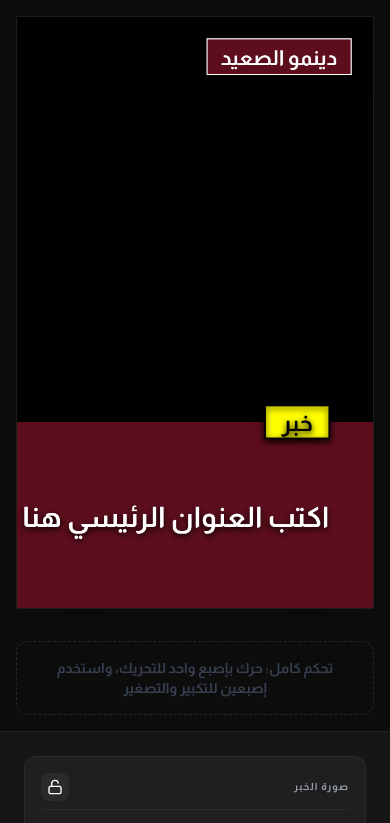
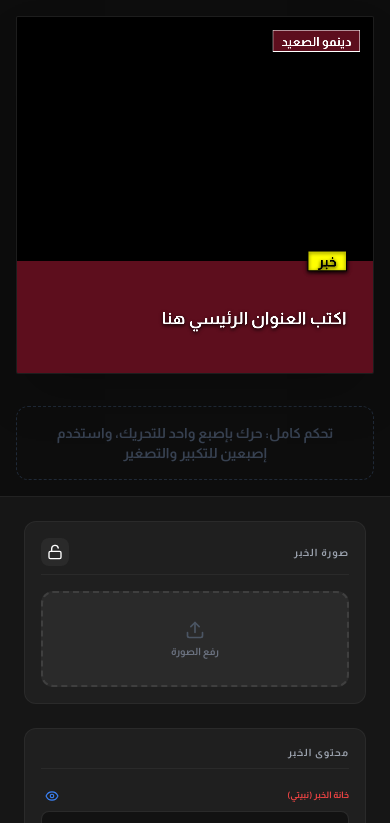
Before and after one commit to nawytcom/Juwanii, a React (Vite) app: page / in a window 390 px wide. Shown: the top 823 px of the page. Built offline with nearby package versions, Linux system fonts and the light colour scheme.

Commit message:
feat: Improve canvas aspect ratio handling
The canvas now uses `aspect-square` for better display on various devices, replacing the hardcoded aspect ratio style. This ensures the canvas maintains a square shape, improving the visual experience.

```diff
--- a/App.tsx
+++ b/App.tsx
@@ -464,8 +464,7 @@ const App: React.FC = () => {
         <div className="max-w-full relative shadow-2xl rounded-sm overflow-hidden border border-white/5 bg-[#111] touch-none">
             <canvas
               ref={canvasRef}
-              className="max-h-[70vh] w-auto block cursor-move"
-              style={{ aspectRatio: '1080 / 1080' }}
+              className="w-full md:w-auto max-h-[70vh] block cursor-move aspect-square"
               onMouseDown={e => handleStart(e.clientX, e.clientY)}
               onMouseMove={e => handleMove(e.clientX, e.clientY)}
               onMouseUp={handleEnd}
```
